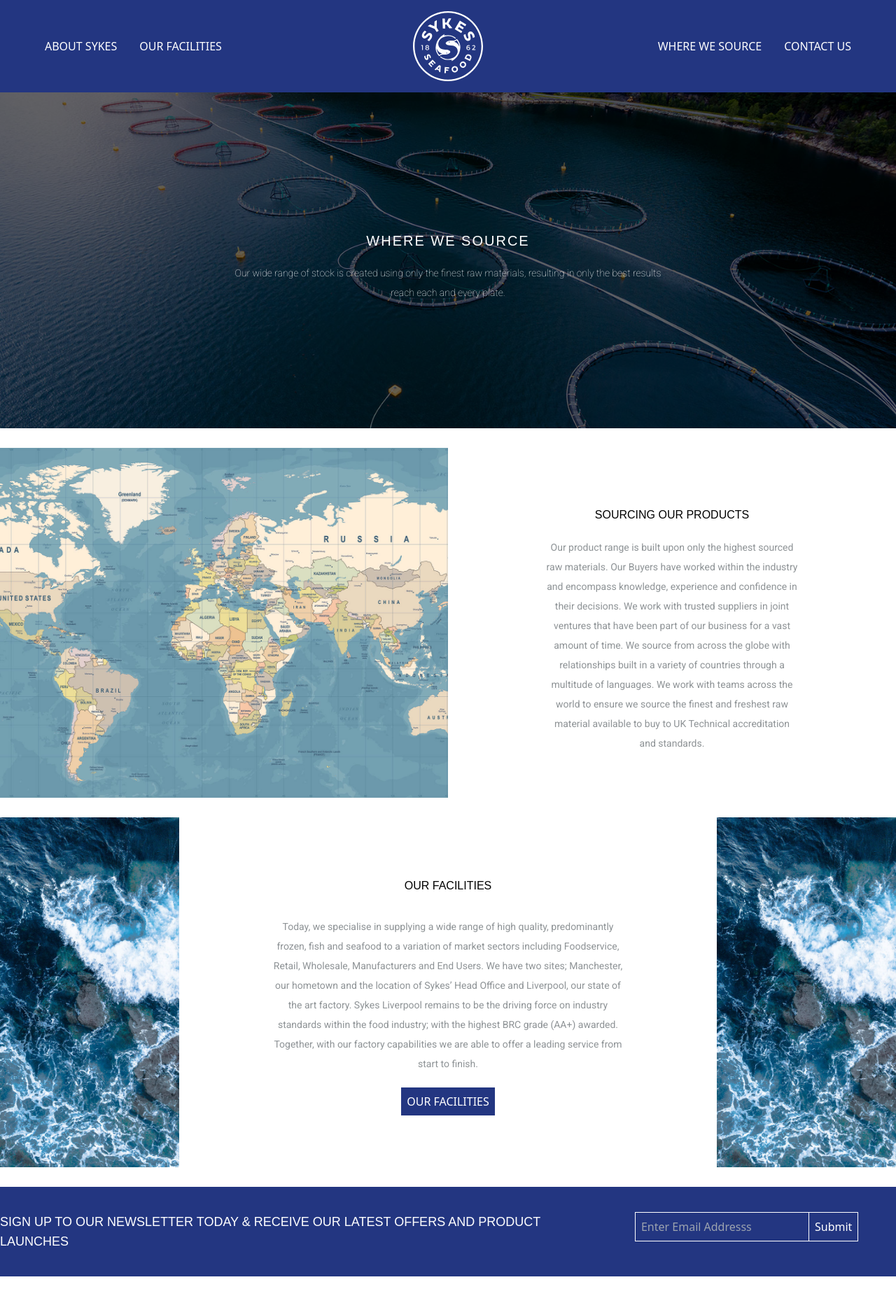
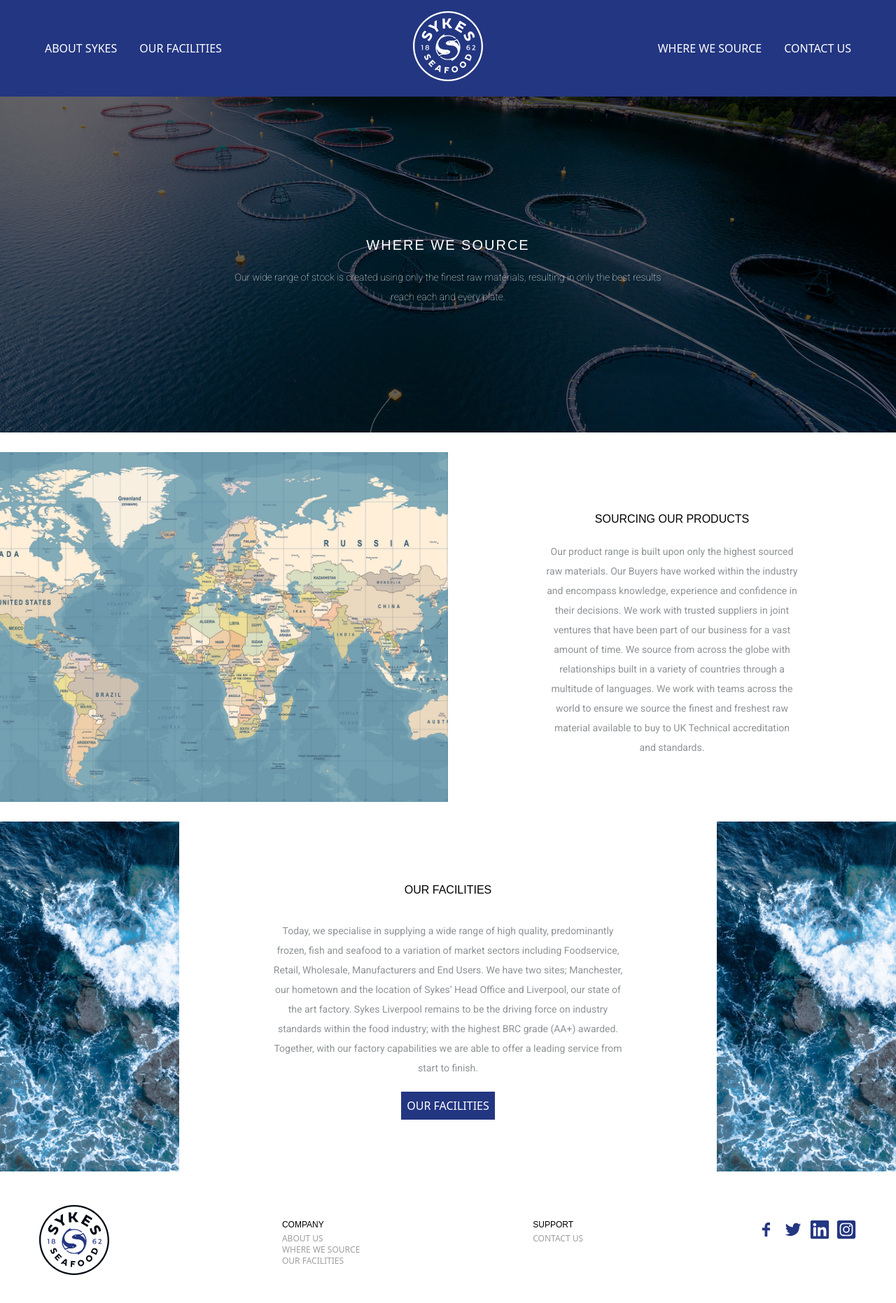
Before and after one commit to ammojest/sykes-react, a Next.js app: page /where-we-source in a window 1280 px wide. Shown: the top 1862 px of the page at 70% size. Built offline with nearby package versions, Linux system fonts and the light colour scheme; a web font is replaced by a local one.

Commit message:
links in nav

```diff
--- a/components/holding-screen.js
+++ b/components/holding-screen.js
@@ -4,7 +4,7 @@
     return (
         <>
         <div className="block">
-            <div className="relative bg-[url('/fisherman-shadow.webp')] bg-cover bg-bottom shadow-dark-70 md:shadow-dark-60 h-[75vh] md:h-[60vh]" id="bg-image">
+            <div className="relative bg-[url('/lonely-boat.webp')] bg-cover bg-bottom shadow-dark-50 md:shadow-dark-50 h-[75vh] md:h-[60vh]" id="bg-image">
                 <div className="flex flex-col justify-center items-center h-full px-3 text-white" id="header-text">
                     <h1 className="brightness-100 z-20 text-xl uppercase text-center tracking-widest leading-10 my-3 font-bold" id="header-text">CUSTOMER ANNOUNCEMENT</h1>
                     <p className="my-2 py-3 md:w-1/2 brightness-100 text-center font-thin text-white">We&#39;ve made some changes to our website and the way our customers transact with us. This site is now dedicated to providing information and the latest news about our industry, brands and partners.</p>
--- a/components/navbar.js
+++ b/components/navbar.js
@@ -5,13 +5,33 @@
 import { useState } from "react";
 
 
-const NavItem = props => <a href={props.href} className="text-white m-2 hidden md:block hover:bg-Whitehover duration-200 delay-75 p-2 font-extralight" >{props.text}</a>;
+const NavItem = props => <Link href={props.href}><a className="text-white m-2 hidden md:block hover:bg-Whitehover duration-200 delay-75 p-2 font-extralight">{props.text}</a></Link>;
 
 const Navbar = () => {
 
     const [sidebar, setSidebar] = useState(false);
 
     const showSidebar = () => setSidebar(!sidebar);
+
+    const changeLogoSize = () => {
+        console.log(window.scrollY);
+        if (document.body.scrollTop > 50 || document.documentElement.scrollTop > 50) {
+            document.getElementById("logo").style.width = "75px";
+            document.getElementById("logo").style.transition = "all 0.5s";
+
+        } else {
+            document.getElementById("logo").style.width = "100px";
+            document.getElementById("logo").style.transition = "all 0.5s";
+        }
+
+    }
+
+    if (typeof window !== "undefined") {
+        window.addEventListener('scroll', changeLogoSize);
+    }
+
+
+
 
     return (
         <>
@@ -28,7 +48,8 @@
                             <NavItem href="/our-facilities" text="Our Facilities" />
                         </div>
                     </div>
-                    <div className="flex basis-1/3 justify-center" id="logo">
+                    <div className="flex basis-1/3 justify-center">
+                        <div id="logo">
                             <Link href="/" alt="homepage">
                                     <Image
                                         src="/sykes-brand-logo-white.svg"
@@ -38,6 +59,7 @@
                                         loading="eager"
                                     />
                             </Link>
+                        </div>
                     </div>
                     <div className="flex basis-1/3 justify-end items-center">
                         <div>
--- a/pages/where-we-source.js
+++ b/pages/where-we-source.js
@@ -67,11 +67,6 @@
                 </div>
             </div>
         </section>
-        <section>
-            <div>
-                <SignUp/>
-            </div>
-        </section>
         </>
      );
 }
```
Also changed, not shown: public/lonely-boat.webp (added). Lines whose indentation alone changed are shown as unchanged.
